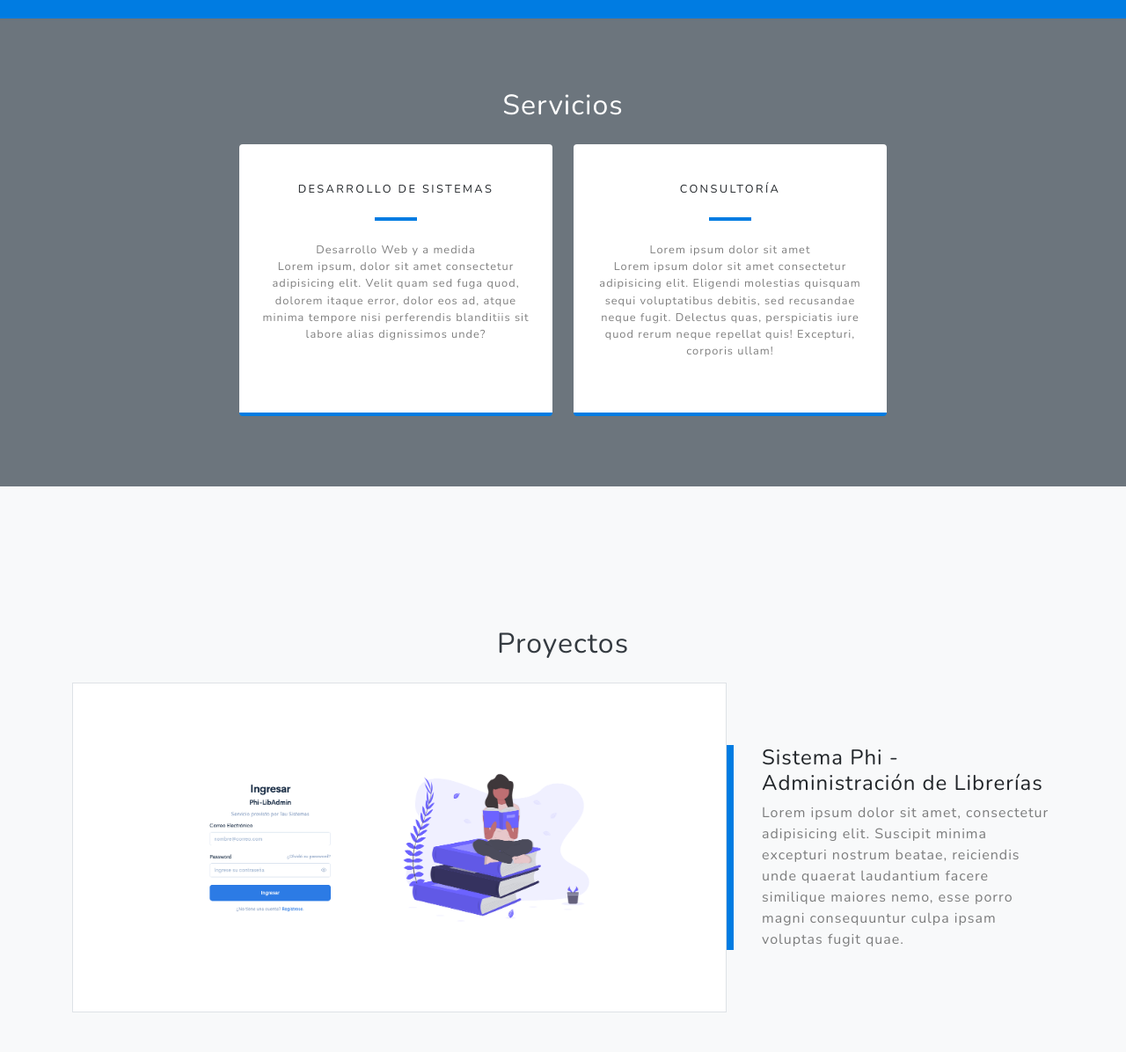
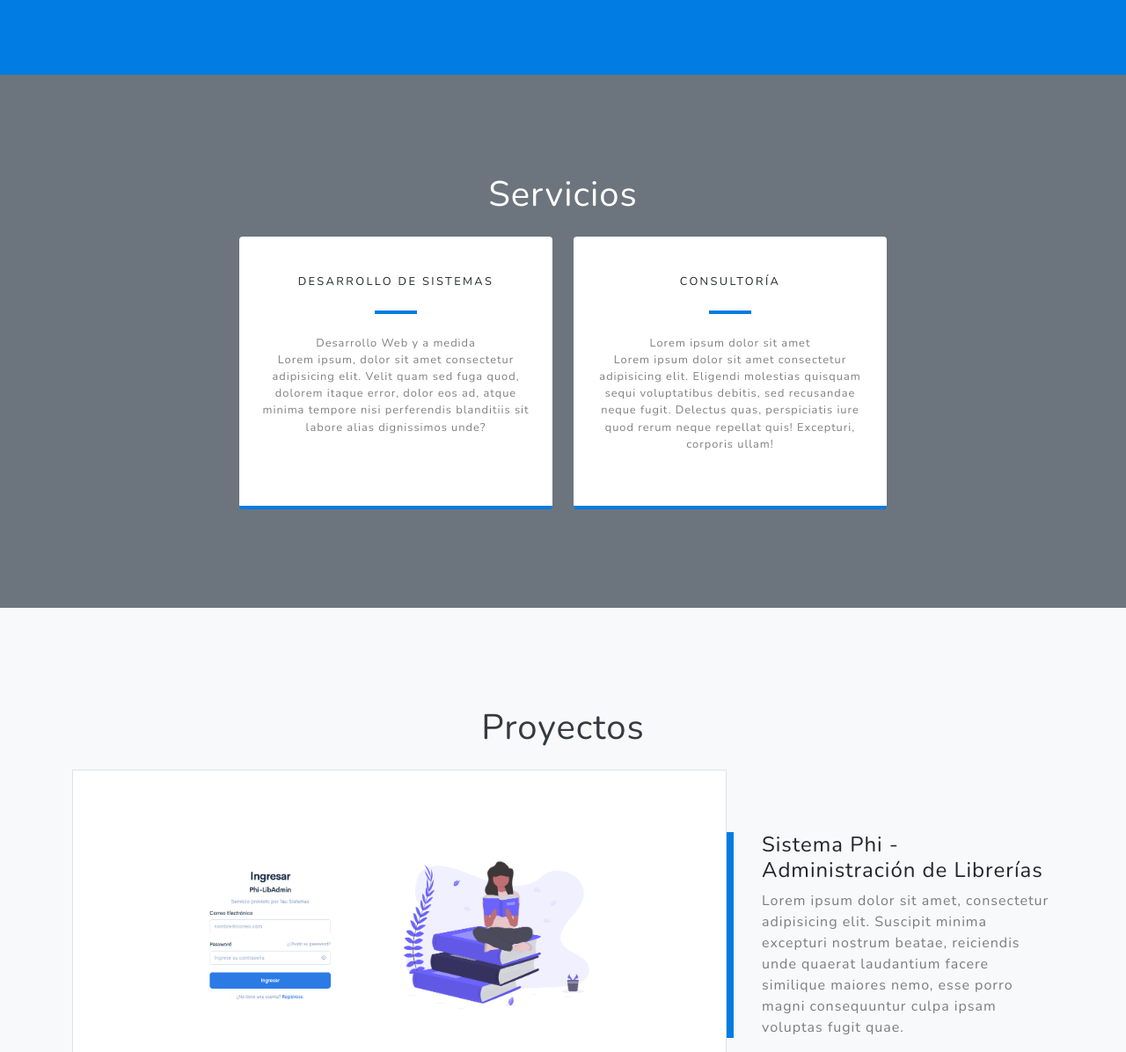
Before and after one commit to DiegoTausistemas/SitioWeb-Tausistemas, a website: page src/pug/index.pug in a window 1280 px wide. Shown: the part 1364-2560 px from the top of the page at 88% size. Drawn offline with nearby package versions, Linux system fonts and the light colour scheme; files that its build step writes are made by us from their sources; files whose address does not match are found by name.

Commit message:
Refactor: estilos de titulos y padding

```diff
--- a/src/scss/sections/_about.scss
+++ b/src/scss/sections/_about.scss
@@ -1,5 +1,5 @@
 .about-section {
-  padding-top: 10rem;
+  padding: 7rem 0;
   color: $white;
   .text-somos {
     color: white;
--- a/src/scss/sections/_projects.scss
+++ b/src/scss/sections/_projects.scss
@@ -1,5 +1,8 @@
 .projects-section {
-    padding: 10rem 0;
+    padding: 7rem 0;
+    .text-project{
+        font-size: 2.5rem;
+      }
     .featured-text {
         padding: 2rem;
         @include media-breakpoint-up(lg) {
--- a/src/scss/sections/_services.scss
+++ b/src/scss/sections/_services.scss
@@ -1,6 +1,8 @@
 .services-section {
-  padding-top: 5rem;
-  padding-bottom: 5rem;
+  padding: 7rem 0;
+  .text-services{
+    font-size: 2.5rem;
+  }
   .card {
     border: 0;
     border-bottom: 0.25rem solid $primary;
```
